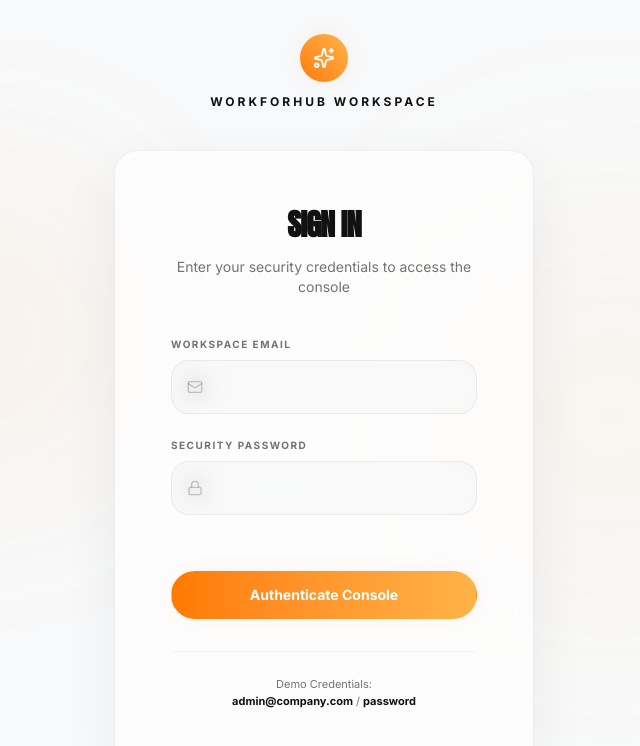
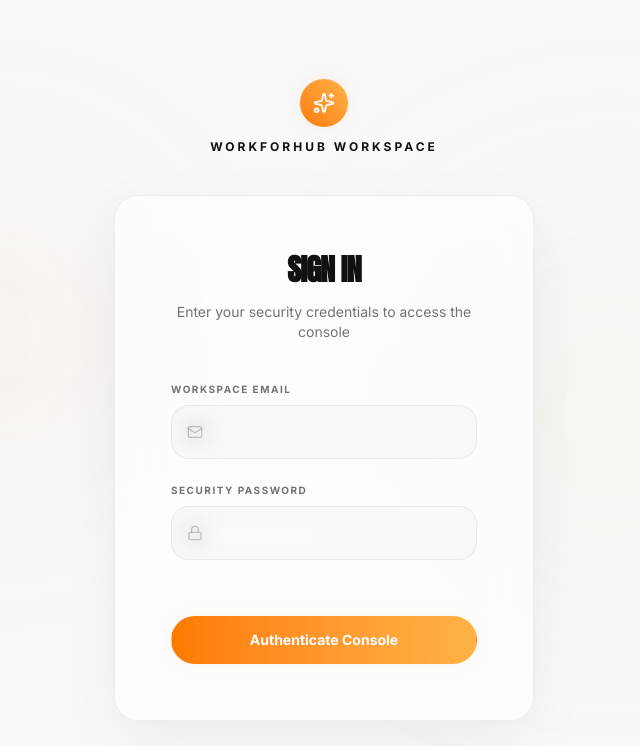
Before and after one commit to shammichalas/Hrms-UI, a React (Vite) app: page /login in a window 1280 px wide. Shown: the top 746 px of the page, without its empty margins (316-956 px from the left). Built offline with nearby package versions, Linux system fonts and the light colour scheme; no server answers.

Commit message:
clean: remove demo credentials hint block from LoginPage

```diff
--- a/src/pages/LoginPage.tsx
+++ b/src/pages/LoginPage.tsx
@@ -188,14 +188,6 @@ export const LoginPage: React.FC = () => {
                   {isLoading ? 'Verifying Credentials...' : 'Authenticate Console'}
                 </Button>
               </form>
-
-              {/* Demo Hint */}
-              <div className="mt-8 pt-6 border-t border-black/[0.04] text-center">
-                <p className="text-[11px] text-text-secondary font-sans leading-normal">
-                  Demo Credentials:<br />
-                  <span className="font-semibold text-text-primary">admin@company.com</span> / <span className="font-semibold text-text-primary">password</span>
-                </p>
-              </div>
             </CardContent>
           </Card>
         </motion.div>
```
